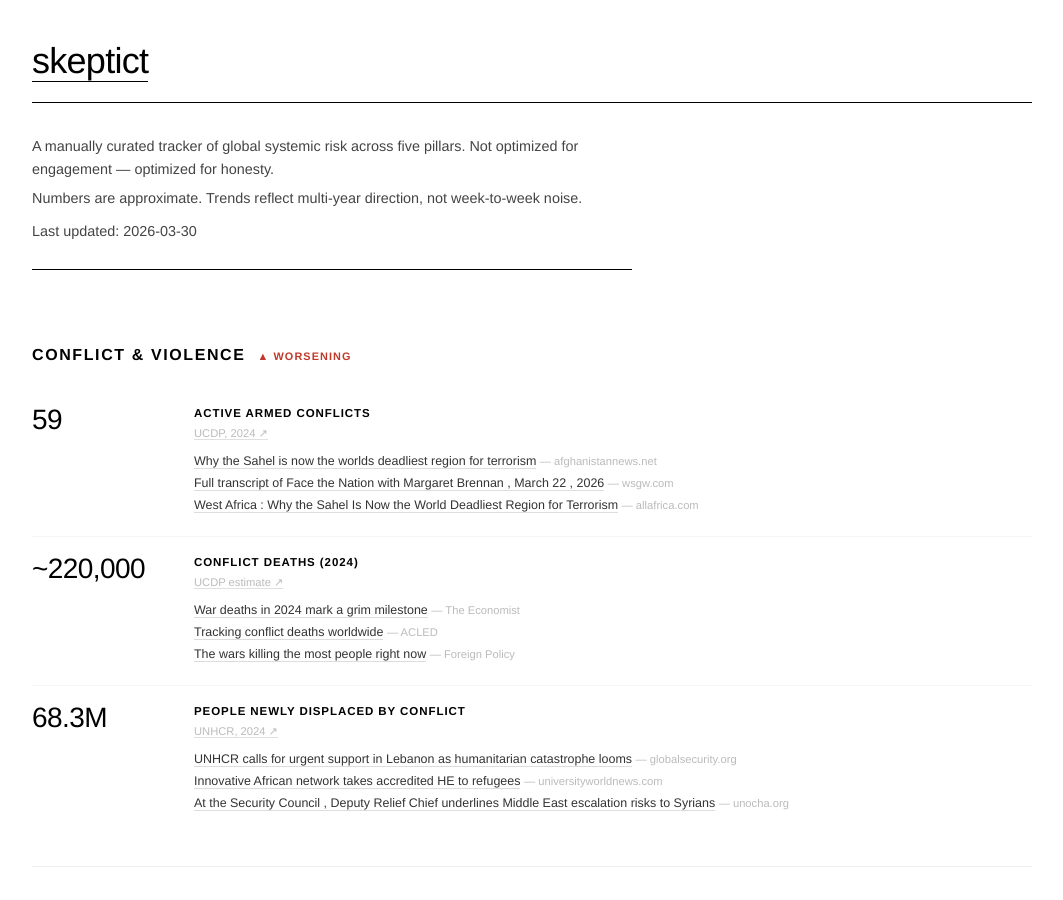
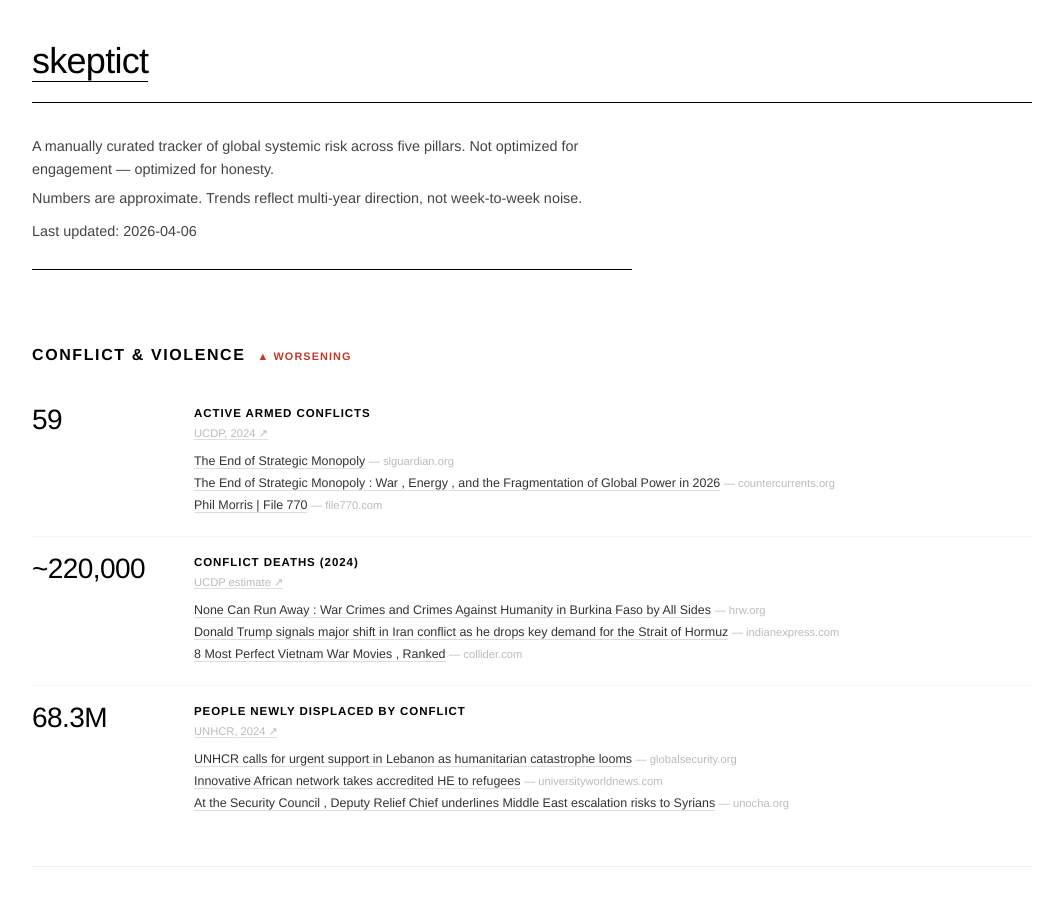
Before and after one commit to skeptict/skeptict.github.io, a Jekyll site: the page built from hellscape/index.html, in a window 1280 px wide and 900 px high. Shown: the whole window, without its empty margins (108-1171 px from the left). Built offline with Jekyll 4.4.1, drawn with Linux system fonts in a browser that asks for light colours.

Commit message:
auto: refresh hellscape articles [2026-04-06]

```diff
--- a/_data/hellscape.yml
+++ b/_data/hellscape.yml
@@ -1,4 +1,4 @@
-last_updated: '2026-03-30'
+last_updated: '2026-04-06'
 pillars:
 - name: Conflict & Violence
   id: conflict
@@ -10,31 +10,33 @@ pillars:
     source_url: https://ucdp.uu.se/
     search_query: armed conflict wars active 2024 2025
     articles:
-    - title: Why the Sahel is now the worlds deadliest region for terrorism
-      url: http://www.afghanistannews.net/news/278934294/why-the-sahel-is-now-the-worlds-deadliest-region-for-terrorism
-      publication: afghanistannews.net
-    - title: Full transcript of  Face the Nation with Margaret Brennan , March 22
-        , 2026
-      url: https://www.wsgw.com/full-transcript-of-face-the-nation-with-margaret-brennan-march-22-2026/
-      publication: wsgw.com
-    - title: 'West Africa : Why the Sahel Is Now the World Deadliest Region for Terrorism'
-      url: https://allafrica.com/stories/202603220020.html
-      publication: allafrica.com
+    - title: The End of Strategic Monopoly
+      url: https://slguardian.org/the-end-of-strategic-monopoly/
+      publication: slguardian.org
+    - title: 'The End of Strategic Monopoly : War , Energy , and the Fragmentation
+        of Global Power in 2026'
+      url: https://countercurrents.org/2026/04/the-end-of-strategic-monopoly-war-energy-and-the-fragmentation-of-global-power-in-2026/
+      publication: countercurrents.org
+    - title: Phil Morris | File 770
+      url: https://file770.com/tag/phil-morris/
+      publication: file770.com
   - label: Conflict deaths (2024)
     value: ~220,000
     note: UCDP estimate
     source_url: https://ucdp.uu.se/
     search_query: conflict deaths battle casualties war 2024
     articles:
-    - title: War deaths in 2024 mark a grim milestone
-      url: https://www.economist.com/international/2024/12/21/war-is-becoming-deadlier
-      publication: The Economist
-    - title: Tracking conflict deaths worldwide
-      url: https://acleddata.com/knowledge-base/armed-conflict-location-event-data/
-      publication: ACLED
-    - title: The wars killing the most people right now
-      url: https://foreignpolicy.com
-      publication: Foreign Policy
+    - title: 'None Can Run Away : War Crimes and Crimes Against Humanity in Burkina
+        Faso by All Sides'
+      url: https://www.hrw.org/report/2026/04/02/none-can-run-away/war-crimes-and-crimes-against-humanity-in-burkina-faso-by-all
+      publication: hrw.org
+    - title: Donald Trump signals major shift in Iran conflict as he drops key demand
+        for the Strait of Hormuz
+      url: https://indianexpress.com/article/live-news/top-news-today-daily-briefing-trump-hints-at-iran-exit-netanyahu-sets-no-timeline-10610676/
+      publication: indianexpress.com
+    - title: 8 Most Perfect Vietnam War Movies , Ranked
+      url: https://collider.com/most-perfect-vietnam-war-movies-ranked/
+      publication: collider.com
   - label: People newly displaced by conflict
     value: 68.3M
     note: UNHCR, 2024
```
